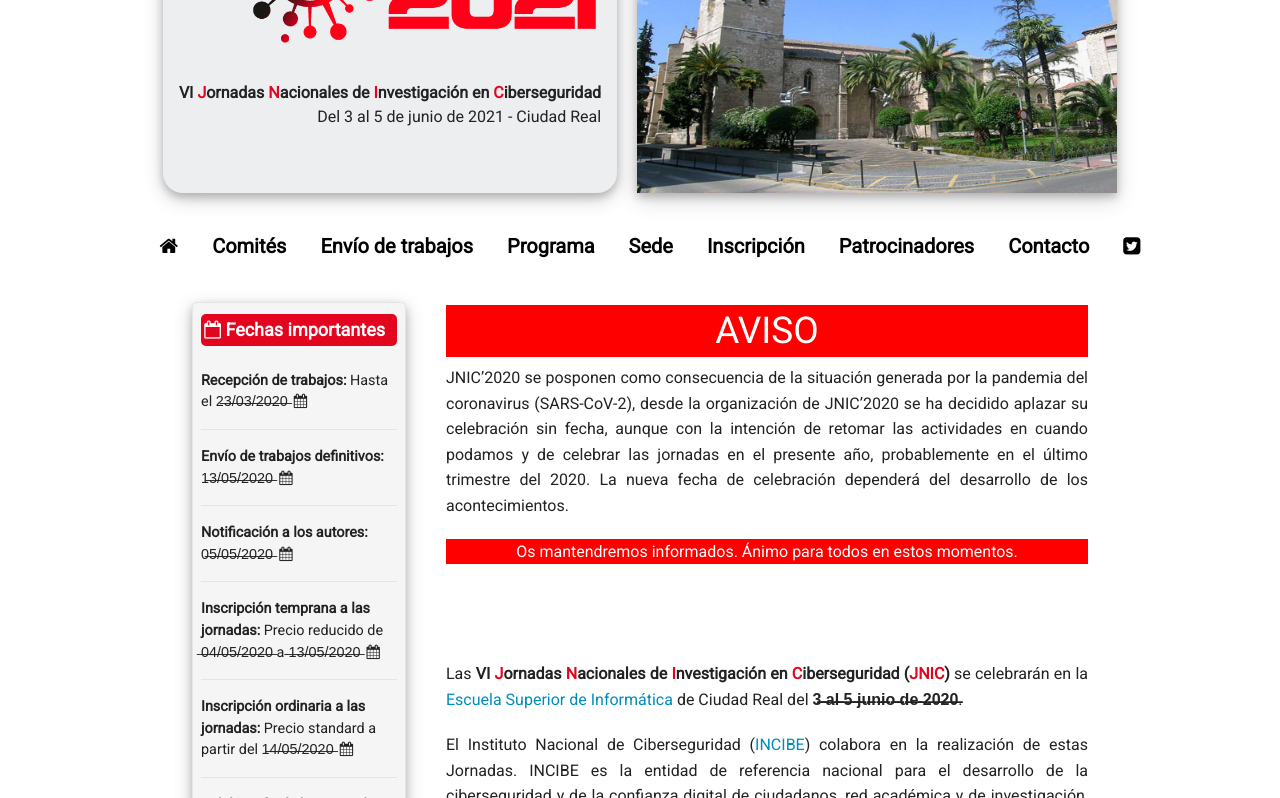
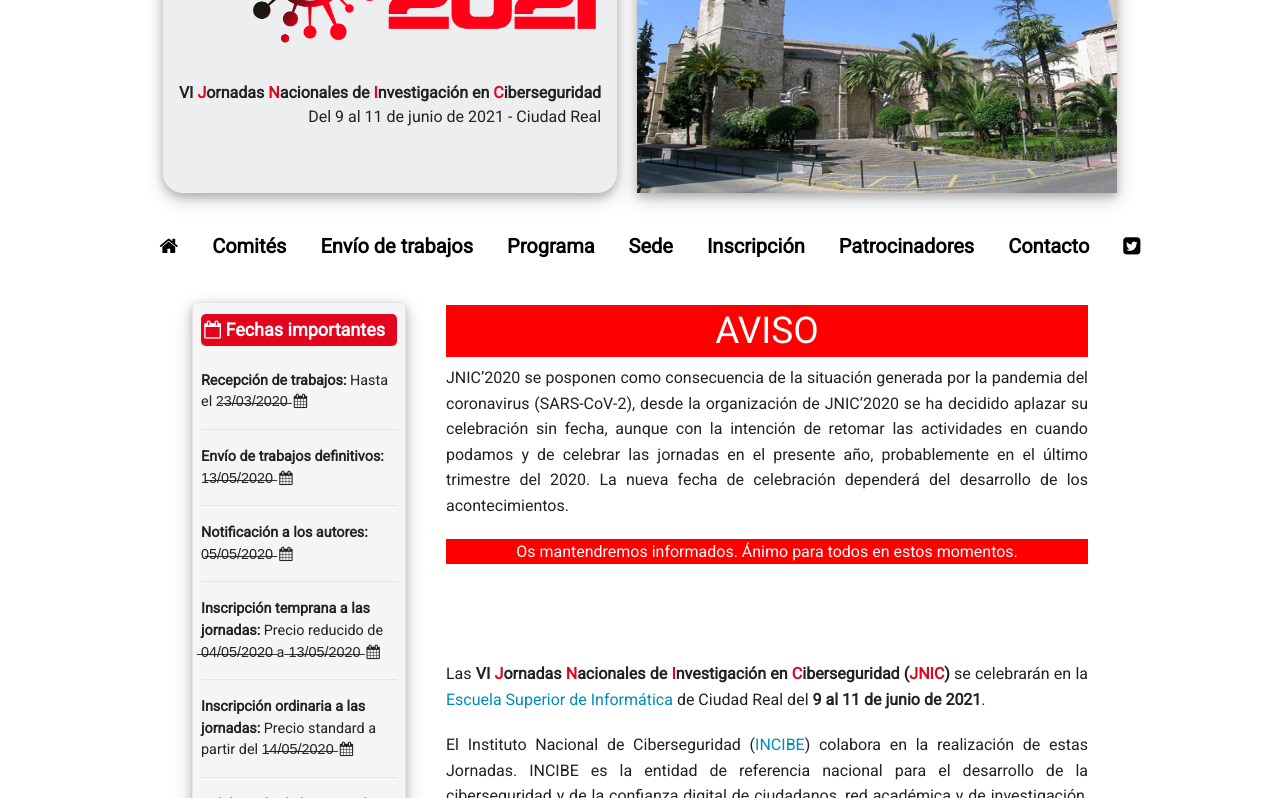
Before and after one commit to jnic2020/jnic2021.github.io, a Jekyll site: the page built from index.md, in a window 1280 px wide. Shown: the part 147-945 px from the top of the page. Built offline with Jekyll 4.4.1, drawn with Linux system fonts in a browser that asks for light colours; nearby versions of some CDN libraries.

Commit message:
cambio a 9-11 junio 2021

```diff
--- a/_config.yml
+++ b/_config.yml
@@ -17,7 +17,7 @@ title: JNIC 2021
 email: congreso.jnic2020@uclm.es
 description: VI Jornadas Nacionales de Investigación en Ciberseguridad
 location: Ciudad Real
-date: Del 3 al 5 de junio de 2021
+date: Del 9 al 11 de junio de 2021
 logo: logo_jnic2021.png
 baseurl: "" # the subpath of your site, e.g. /blog
 url: "https://2020.jnic.es" # the base hostname & protocol for your site, e.g. http://example.com
--- a/index.md
+++ b/index.md
@@ -14,7 +14,7 @@ como consecuencia de la situación generada por la pandemia del coronavirus (SAR
 <br>
 <br>
 <br>
-Las <b>VI <span style="color:#e3041e">J</span>ornadas <span style="color:#e3041e">N</span>acionales de <span style="color:#e3041e">I</span>nvestigación en <span style="color:#e3041e">C</span>iberseguridad (<span style="color:#e3041e">JNIC</span>)</b> se celebrarán en la [Escuela Superior de Informática]({{site.url}}/sede) de Ciudad Real del __3̶ ̶a̶l̶ ̶5̶ ̶j̶u̶n̶i̶o̶ ̶d̶e̶ ̶2̶0̶2̶0̶__.
+Las <b>VI <span style="color:#e3041e">J</span>ornadas <span style="color:#e3041e">N</span>acionales de <span style="color:#e3041e">I</span>nvestigación en <span style="color:#e3041e">C</span>iberseguridad (<span style="color:#e3041e">JNIC</span>)</b> se celebrarán en la [Escuela Superior de Informática]({{site.url}}/sede) de Ciudad Real del __9 al 11 de junio de 2021__.
 
 El Instituto Nacional de Ciberseguridad ([INCIBE](https://www.incibe.es/)) colabora en la realización de estas Jornadas. INCIBE es la entidad de referencia nacional para el desarrollo de la ciberseguridad y de la confianza digital de ciudadanos, red académica y de investigación, profesionales, empresas y especialmente para sectores estratégicos. Es misión de INCIBE apoyar la I+D+i para generar conocimiento y tecnología que haga frente a las necesidades y retos que plantean las ciberamenazas y ciberataques.
 
```
